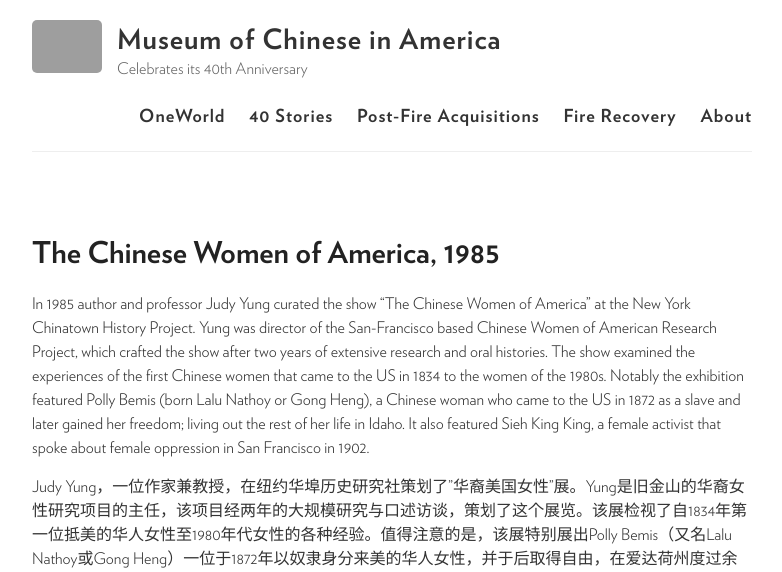
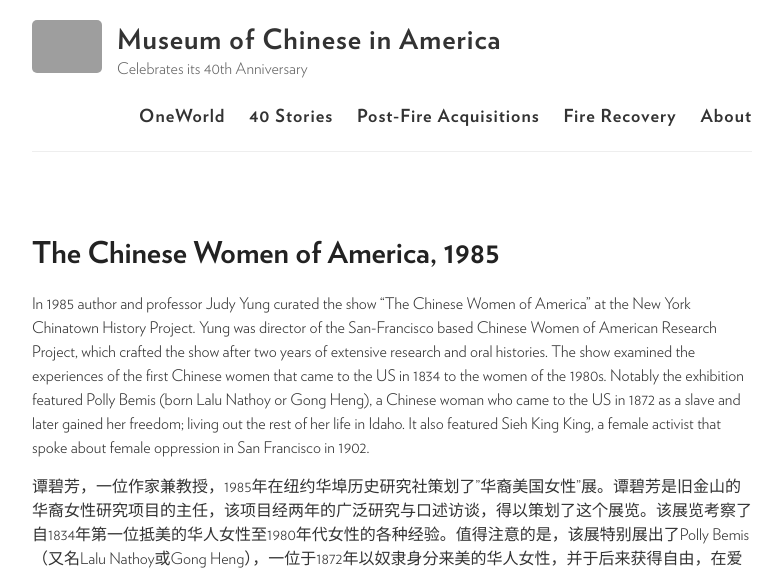
Before and after one commit to moca40/moca40.github.io, a Jekyll site: the page built from _stories/1985-01-01-chinese-women-of-america.md, in a window 1280 px wide. Shown: the top 572 px of the page, without its empty margins (248-1030 px from the left). Built offline with Jekyll 4.4.1, drawn with Linux system fonts in a browser that asks for light colours; some of the changed text lies outside the part shown; grey boxes are pictures that could not be loaded.

Commit message:
Update 1985-01-01-chinese-women-of-america.md

```diff
--- a/_stories/1985-01-01-chinese-women-of-america.md
+++ b/_stories/1985-01-01-chinese-women-of-america.md
@@ -8,6 +8,6 @@
 
 In 1985 author and professor Judy Yung curated the show “The Chinese Women of America” at the New York Chinatown History Project.  Yung was director of the San-Francisco based Chinese Women of American Research Project, which crafted the show after two years of extensive research and oral histories.  The show examined the experiences of the first Chinese women that came to the US in 1834 to the women of the 1980s.  Notably the exhibition featured Polly Bemis (born Lalu Nathoy or Gong Heng), a Chinese woman who came to the US in 1872 as a slave and later gained her freedom; living out the rest of her life in Idaho.  It also featured Sieh King King, a female activist that spoke about female oppression in San Francisco in 1902.
 
-Judy Yung，一位作家兼教授，在纽约华埠历史研究社策划了”华裔美国女性”展。Yung是旧金山的华裔女性研究项目的主任，该项目经两年的大规模研究与口述访谈，策划了这个展览。该展检视了自1834年第一位抵美的华人女性至1980年代女性的各种经验。值得注意的是，该展特别展出Polly Bemis（又名Lalu Nathoy或Gong Heng）一位于1872年以奴隶身分来美的华人女性，并于后取得自由，在爱达荷州度过余生。 展览中也有呈献Sieh King King，一位在1902年于旧金山指出女性压迫的女性社会运动者。
+谭碧芳，一位作家兼教授，1985年在纽约华埠历史研究社策划了”华裔美国女性”展。谭碧芳是旧金山的华裔女性研究项目的主任，该项目经两年的广泛研究与口述访谈，得以策划了这个展览。该展览考察了自1834年第一位抵美的华人女性至1980年代女性的各种经验。值得注意的是，该展特别展出了Polly Bemis（又名Lalu Nathoy或Gong Heng），一位于1872年以奴隶身分来美的华人女性，并于后来获得自由，在爱达荷州度过余生。 该展览还展出了谢婷婷（Sieh King King），一位女性社会活动家，1902年在旧金山发表女性受压迫的演说。
 
 {% include slideshow.html %}
```
